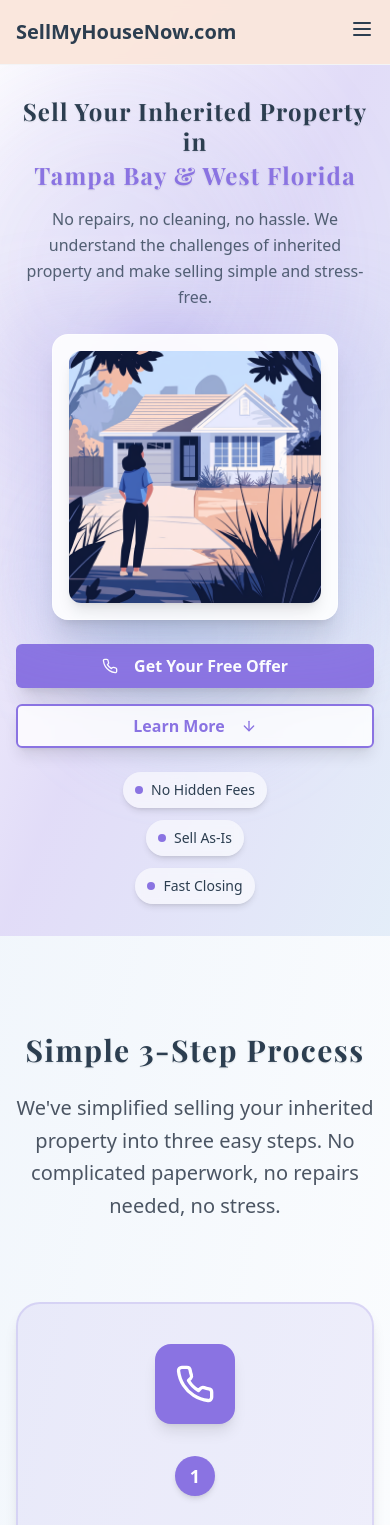
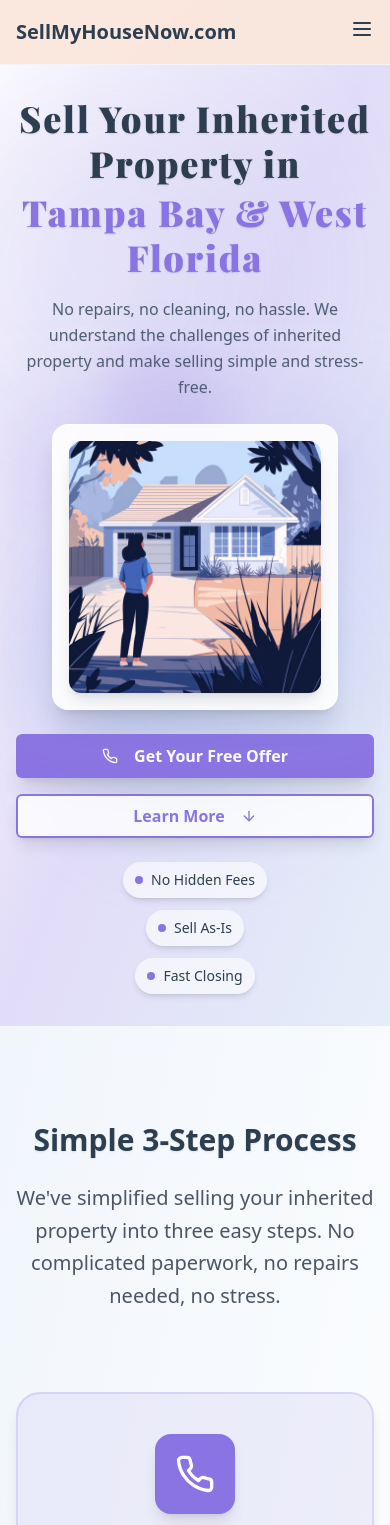
Before and after one commit to tlfla/gentle-home-solutions, a React (Vite) app: page / in a window 390 px wide. Shown: the top 1525 px of the page. Built offline with nearby package versions, Linux system fonts and the light colour scheme.

Commit message:
Update font styles and sizes
- Updated Google Fonts import to include weight 900.
- Applied font-weight 900 to hero headline on mobile.
- Removed Playfair Display from section headers.
- Increased hero headline font size on mobile.

```diff
--- a/index.html
+++ b/index.html
@@ -1,4 +1,3 @@
-
 <!DOCTYPE html>
 <html lang="en">
   <head>
@@ -8,7 +7,7 @@
     <!-- Google Fonts - Playfair Display -->
     <link rel="preconnect" href="https://fonts.googleapis.com">
     <link rel="preconnect" href="https://fonts.gstatic.com" crossorigin>
-    <link href="https://fonts.googleapis.com/css2?family=Playfair+Display:wght@400;600;700&display=swap" rel="stylesheet">
+    <link href="https://fonts.googleapis.com/css2?family=Playfair+Display:wght@400;600;700;900&display=swap" rel="stylesheet">
 
     <!-- Primary Meta Tags -->
     <title>Sell Your Inherited Property in Tampa Bay & West Florida | SellMyHouseNow.com</title>
--- a/src/components/Expectations.tsx
+++ b/src/components/Expectations.tsx
@@ -29,7 +29,7 @@ export const Expectations = () => {
     <section className="py-24 bg-white">
       <div className="max-w-4xl mx-auto px-4 sm:px-6 lg:px-8">
         <div className="text-center mb-16">
-          <h2 className="font-playfair text-shadow-light text-3xl md:text-4xl font-bold text-[#2C3E50] mb-6">
+          <h2 className="text-shadow-light text-3xl md:text-4xl font-bold text-[#2C3E50] mb-6">
             What You Can Expect When Selling Your Inherited Property
           </h2>
           <h3 className="text-xl text-gray-600 max-w-2xl mx-auto leading-relaxed">
--- a/src/components/Hero.tsx
+++ b/src/components/Hero.tsx
@@ -43,7 +43,7 @@ export const Hero = () => {
           <div className="space-y-6 sm:space-y-8 lg:space-y-12 animate-fade-in">
             {/* 1. Headline text */}
             <div className="space-y-4 sm:space-y-6 lg:space-y-8">
-              <h1 className="font-playfair text-shadow-light text-2xl sm:text-3xl md:text-4xl lg:text-5xl xl:text-6xl font-bold text-[#2C3E50] leading-tight text-center md:text-left">
+              <h1 className="font-playfair text-shadow-light text-4xl sm:text-6xl font-black sm:font-bold text-[#2C3E50] leading-tight text-center md:text-left">
                 Sell Your Inherited Property in
                 <span className="text-brand-purple block mt-1 sm:mt-2">Tampa Bay & West Florida</span>
               </h1>
--- a/src/components/Process.tsx
+++ b/src/components/Process.tsx
@@ -41,7 +41,7 @@ export const Process = () => {
     <section id="process" className="py-24 bg-gradient-to-br from-brand-blue/15 to-brand-blue-light/12">
       <div className="max-w-7xl mx-auto px-4 sm:px-6 lg:px-8">
         <div className="text-center mb-20">
-          <h2 className="font-playfair text-shadow-light text-3xl md:text-4xl font-bold text-[#2C3E50] mb-6">
+          <h2 className="text-shadow-light text-3xl md:text-4xl font-bold text-[#2C3E50] mb-6">
             Simple 3-Step Process
           </h2>
           <p className="text-xl text-gray-600 max-w-3xl mx-auto leading-relaxed">
```
